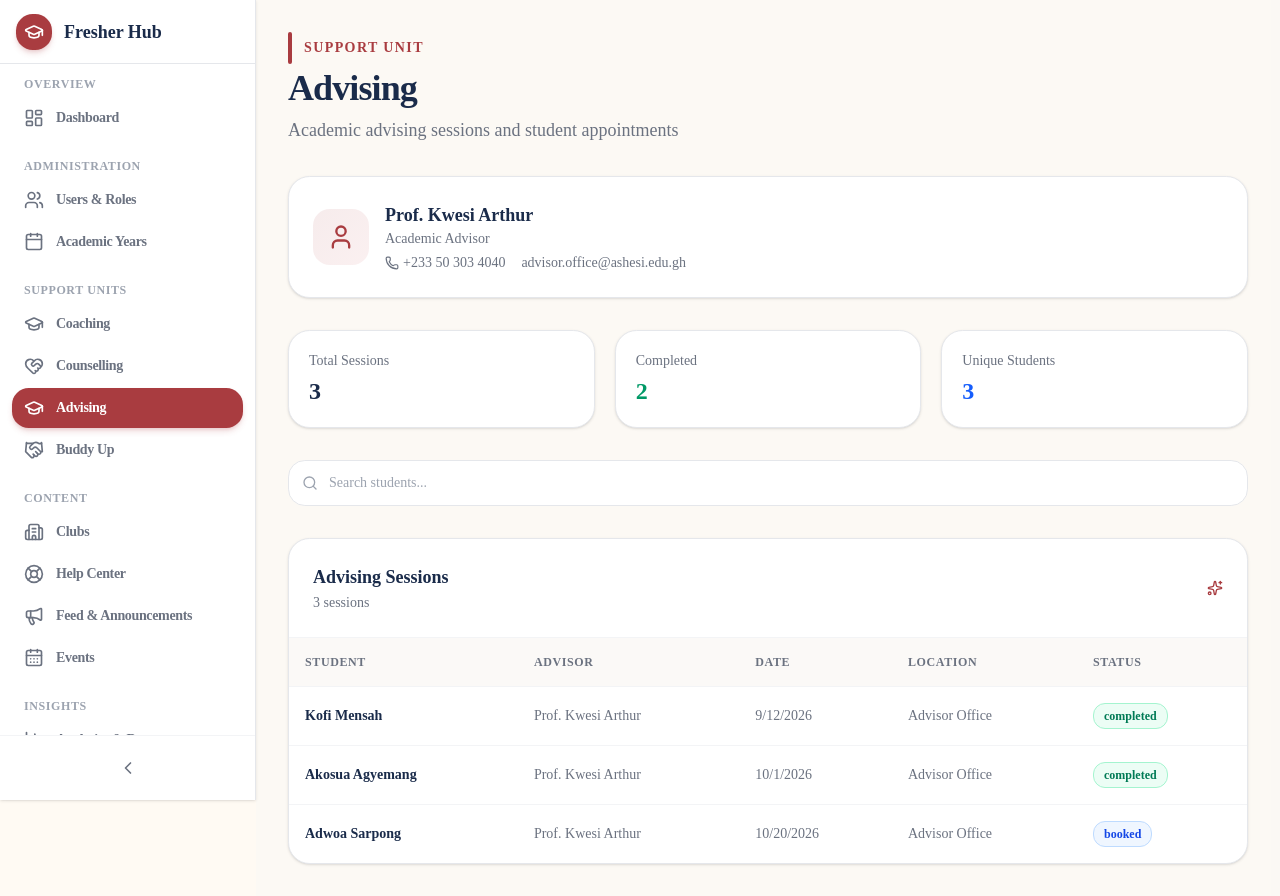
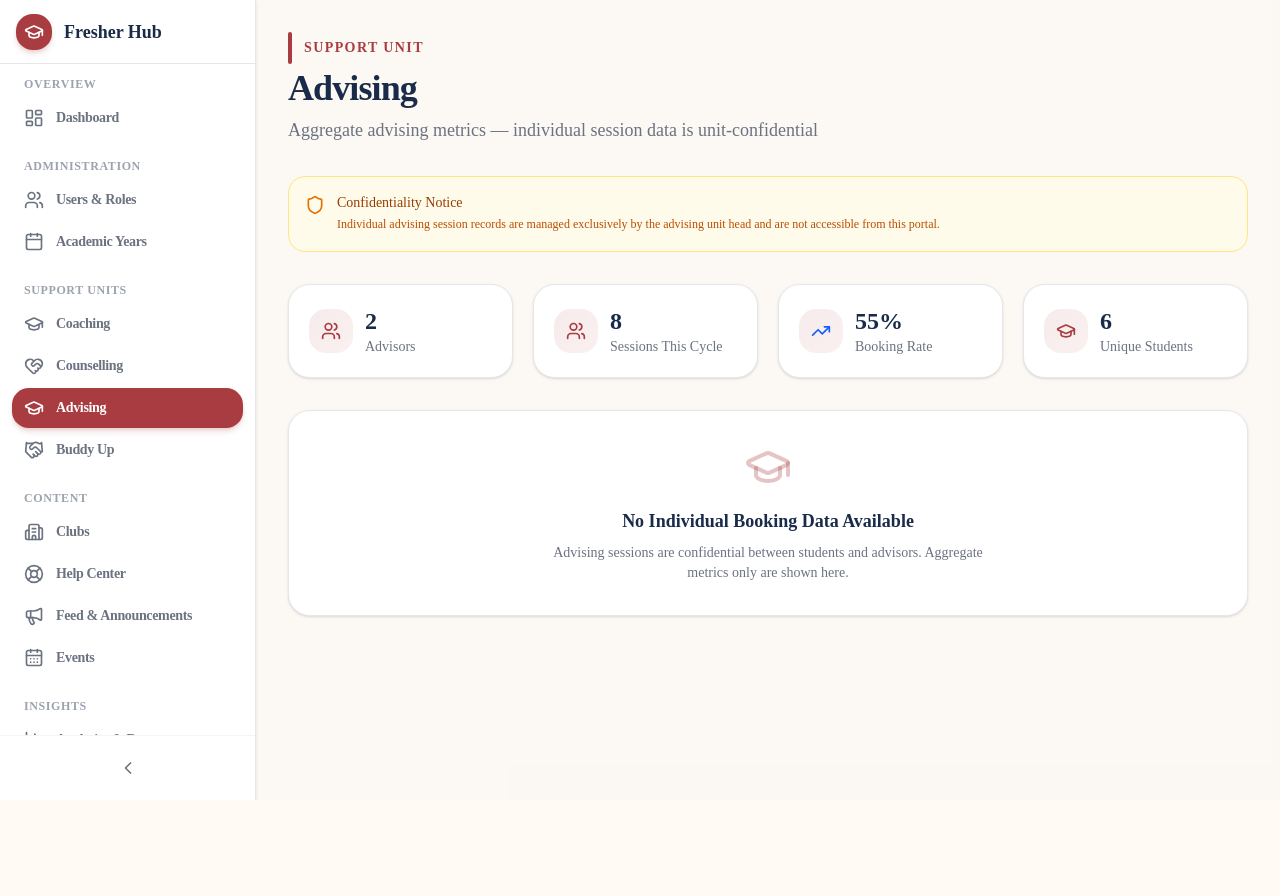
Before and after one commit to adoumouangnamouemmanuel/freshers_hub, a Next.js app in the folder apps/web/: page /dashboard/advising in a window 1280 px wide. After the commit the page ends 800 px from the top, so only its background shows below. Built offline with nearby package versions, Linux system fonts and the light colour scheme.

Commit message:
feat: new admin page

```diff
--- a/apps/web/app/dashboard/advising/page.tsx
+++ b/apps/web/app/dashboard/advising/page.tsx
@@ -1,124 +1,27 @@
 "use client";
 
-import { useState } from "react";
-import { motion } from "framer-motion";
-import { Search, User, Phone, Sparkles } from "lucide-react";
-import { mockSessions, mockUsers } from "@/lib/mock-data";
+import { GraduationCap, Users, TrendingUp } from "lucide-react";
+import { AnimatedPage, AnimatedSection } from "@/components/ui/animated-container";
+import { PageHeader } from "@/components/ui/page-header";
+import { MiniStatCard } from "@/components/ui/card";
+import { ConfidentialityBanner } from "@/components/ui/confidentiality-banner";
 
-const containerVariants = {
-  hidden: { opacity: 0 },
-  visible: { opacity: 1, transition: { staggerChildren: 0.06 } },
-};
-const itemVariants = {
-  hidden: { opacity: 0, y: 20 },
-  visible: { opacity: 1, y: 0, transition: { duration: 0.4, ease: [0.4, 0, 0.2, 1] as const } },
-};
-
-function StatusBadge({ status }: { status: string }) {
-  const config: Record<string, string> = {
-    completed: "bg-emerald-50 text-emerald-700 border-emerald-200",
-    booked: "bg-blue-50 text-blue-700 border-blue-200",
-    cancelled: "bg-red-50 text-red-700 border-red-200",
-    rescheduled: "bg-amber-50 text-amber-700 border-amber-200",
-    no_show: "bg-gray-50 text-gray-700 border-gray-200",
-  };
+export default function AdvisingPage() {
   return (
-    <span className={`inline-flex items-center px-2.5 py-1 rounded-lg text-xs font-semibold border ${config[status] || "bg-gray-50 text-gray-700"}`}>
-      {status.replace("_", " ")}
-    </span>
+    <AnimatedPage>
+      <PageHeader title="Advising" description="Aggregate advising metrics — individual session data is unit-confidential" badge="Support Unit" />
+      <ConfidentialityBanner unit="advising" />
+      <div className="grid gap-5 grid-cols-1 sm:grid-cols-4">
+        <MiniStatCard icon={Users} value="2" label="Advisors" />
+        <MiniStatCard icon={Users} value="8" label="Sessions This Cycle" />
+        <MiniStatCard icon={TrendingUp} value="55%" label="Booking Rate" color="text-blue-600" />
+        <MiniStatCard icon={GraduationCap} value="6" label="Unique Students" />
+      </div>
+      <AnimatedSection className="rounded-2xl border bg-white p-8 shadow-sm text-center">
+        <GraduationCap className="w-12 h-12 text-[#A93C40]/30 mx-auto mb-4" />
+        <p className="text-lg font-semibold text-[#1A2B4A]">No Individual Booking Data Available</p>
+        <p className="text-sm text-[#6B7280] mt-2 max-w-md mx-auto">Advising sessions are confidential between students and advisors. Aggregate metrics only are shown here.</p>
+      </AnimatedSection>
+    </AnimatedPage>
   );
 }
-
-export default function AdvisingPage() {
-  const [search, setSearch] = useState("");
-  const advisingSessions = mockSessions.filter((s) => s.unit_name === "Advising");
-  const advisor = mockUsers.find((u) => u.roles.includes("advisor"));
-  const filtered = advisingSessions.filter((s) => s.student_name.toLowerCase().includes(search.toLowerCase()));
-  const completed = advisingSessions.filter((s) => s.status === "completed").length;
-
-  return (
-    <motion.div variants={containerVariants} initial="hidden" animate="visible" className="space-y-8">
-      <motion.div variants={itemVariants}>
-        <div className="flex items-center gap-3 mb-1">
-          <div className="h-8 w-1 rounded-full bg-[#A93C40]" />
-          <p className="text-sm font-semibold text-[#A93C40] tracking-widest uppercase">Support Unit</p>
-        </div>
-        <h1 className="text-4xl font-bold text-[#1A2B4A] tracking-tight">Advising</h1>
-        <p className="text-[#6B7280] mt-2 text-lg">Academic advising sessions and student appointments</p>
-      </motion.div>
-
-      {advisor && (
-        <motion.div variants={itemVariants} className="rounded-2xl border bg-white p-6 shadow-sm">
-          <div className="flex items-center gap-4">
-            <div className="w-14 h-14 rounded-xl bg-gradient-to-br from-[#A93C40]/10 to-[#d46a6e]/10 flex items-center justify-center">
-              <User className="w-7 h-7 text-[#A93C40]" />
-            </div>
-            <div>
-              <h2 className="text-lg font-semibold text-[#1A2B4A]">{advisor.full_name}</h2>
-              <p className="text-sm text-[#6B7280]">Academic Advisor</p>
-              <div className="flex items-center gap-4 mt-1 text-sm text-[#6B7280]">
-                <span className="flex items-center gap-1"><Phone className="w-3.5 h-3.5" />{advisor.phone}</span>
-                <span>{advisor.email}</span>
-              </div>
-            </div>
-          </div>
-        </motion.div>
-      )}
-
-      <div className="grid gap-5 grid-cols-1 sm:grid-cols-3">
-        {[
-          { label: "Total Sessions", value: advisingSessions.length, color: "text-[#1A2B4A]" },
-          { label: "Completed", value: completed, color: "text-emerald-600" },
-          { label: "Unique Students", value: new Set(advisingSessions.map((s) => s.student_id)).size, color: "text-blue-600" },
-        ].map((item, i) => (
-          <motion.div key={item.label} variants={itemVariants} className="rounded-2xl border bg-white p-5 shadow-sm">
-            <p className="text-sm text-[#6B7280]">{item.label}</p>
-            <p className={`text-2xl font-bold mt-1 ${item.color}`}>{item.value}</p>
-          </motion.div>
-        ))}
-      </div>
-
-      <motion.div variants={itemVariants} className="relative">
-        <Search className="absolute left-3.5 top-1/2 -translate-y-1/2 w-4 h-4 text-[#9CA3AF]" />
-        <input type="text" placeholder="Search students..." value={search} onChange={(e) => setSearch(e.target.value)}
-          className="w-full pl-10 pr-4 py-3 rounded-xl border border-[#e5e7eb] bg-white text-sm focus:outline-none focus:ring-2 focus:ring-[#A93C40]/20 focus:border-[#A93C40] transition-all placeholder:text-[#9CA3AF]" />
-      </motion.div>
-
-      <motion.div variants={itemVariants} className="rounded-2xl border bg-white shadow-sm overflow-hidden">
-        <div className="p-6 border-b border-[#f3f4f6]">
-          <div className="flex items-center justify-between">
-            <div>
-              <h2 className="text-lg font-semibold text-[#1A2B4A]">Advising Sessions</h2>
-              <p className="text-sm text-[#6B7280] mt-0.5">{filtered.length} sessions</p>
-            </div>
-            <Sparkles className="w-4 h-4 text-[#A93C40]" />
-          </div>
-        </div>
-        <div className="overflow-x-auto">
-          <table className="w-full text-sm">
-            <thead>
-              <tr className="border-b border-[#f3f4f6] bg-[#f8f4ef]/50">
-                {["Student", "Advisor", "Date", "Location", "Status"].map((h) => (
-                  <th key={h} className="text-left p-4 font-semibold text-[#6B7280] text-xs uppercase tracking-wider">{h}</th>
-                ))}
-              </tr>
-            </thead>
-            <tbody>
-              {filtered.map((s, i) => (
-                <motion.tr key={s.id} initial={{ opacity: 0, y: 10 }} animate={{ opacity: 1, y: 0 }} transition={{ delay: i * 0.04 }}
-                  className="border-b border-[#f3f4f6] last:border-0 hover:bg-[#f8f4ef]/50 transition-colors">
-                  <td className="p-4 font-semibold text-[#1A2B4A]">{s.student_name}</td>
-                  <td className="p-4 text-[#6B7280]">{s.provider_name}</td>
-                  <td className="p-4 text-[#6B7280]">{new Date(s.scheduled_at).toLocaleDateString()}</td>
-                  <td className="p-4 text-[#6B7280]">{s.location}</td>
-                  <td className="p-4"><StatusBadge status={s.status} /></td>
-                </motion.tr>
-              ))}
-            </tbody>
-          </table>
-        </div>
-        {filtered.length === 0 && <div className="p-16 text-center text-[#6B7280]">No advising sessions found.</div>}
-      </motion.div>
-    </motion.div>
-  );
-}
```
